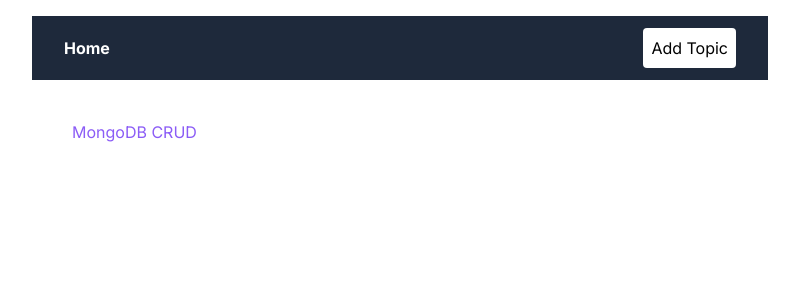
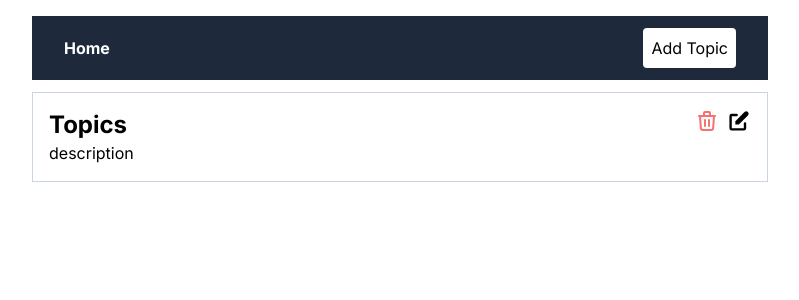
Before and after one commit to brij1728/mongodb-crud, a Next.js app: page / in a window 1280 px wide. Shown: the top 300 px of the page, without its empty margins (240-1039 px from the left). Built offline with nearby package versions, Linux system fonts and the light colour scheme.

Commit message:
feat: add TopicList component and RemoveBtn UI component
- Implement TopicList component for listing topics
- Add RemoveBtn UI component for removing action
- Import TopicList component in Home page
- Export TopicList and RemoveBtn from components directory

```diff
--- a/src/app/page.tsx
+++ b/src/app/page.tsx
@@ -1,9 +1,9 @@
+import { TopicList } from '@/components';
+
 export default function Home() {
   return (
-    <main>
-      <h1 className="heading mx-auto items-center justify-center p-10 text-violet-500">
-        MongoDB CRUD
-      </h1>
-    </main>
+    <>
+      <TopicList />
+    </>
   );
 }
--- /dev/null
+++ b/src/components/TopicList/TopicList.tsx
@@ -0,0 +1,23 @@
+import { HiPencilAlt } from 'react-icons/hi';
+import Link from 'next/link';
+import React from 'react';
+import { RemoveBtn } from '../ui';
+
+export const TopicList = () => {
+  return (
+    <>
+      <div className="my-3 flex items-start justify-between gap-5 border border-slate-300 p-4">
+        <div className="flex flex-col">
+          <h1 className="text-2xl font-bold">Topics</h1>
+          <div>description</div>
+        </div>
+        <div className="flex items-center gap-2">
+          <RemoveBtn />
+          <Link href="/editTopic/123">
+            <HiPencilAlt size={24} />
+          </Link>
+        </div>
+      </div>
+    </>
+  );
+};
--- /dev/null
+++ b/src/components/TopicList/index.ts
@@ -0,0 +1 @@
+export * from './TopicList';
--- a/src/components/index.ts
+++ b/src/components/index.ts
@@ -1 +1,3 @@
 export * from './Navbar';
+export * from './TopicList';
+export * from './ui';
--- /dev/null
+++ b/src/components/ui/RemoveBtn.tsx
@@ -0,0 +1,10 @@
+import { HiOutlineTrash } from 'react-icons/hi';
+import React from 'react';
+
+export const RemoveBtn = () => {
+  return (
+    <button className="text-red-400">
+      <HiOutlineTrash size={24} />
+    </button>
+  );
+};
--- /dev/null
+++ b/src/components/ui/index.ts
@@ -0,0 +1 @@
+export * from './RemoveBtn';
```
